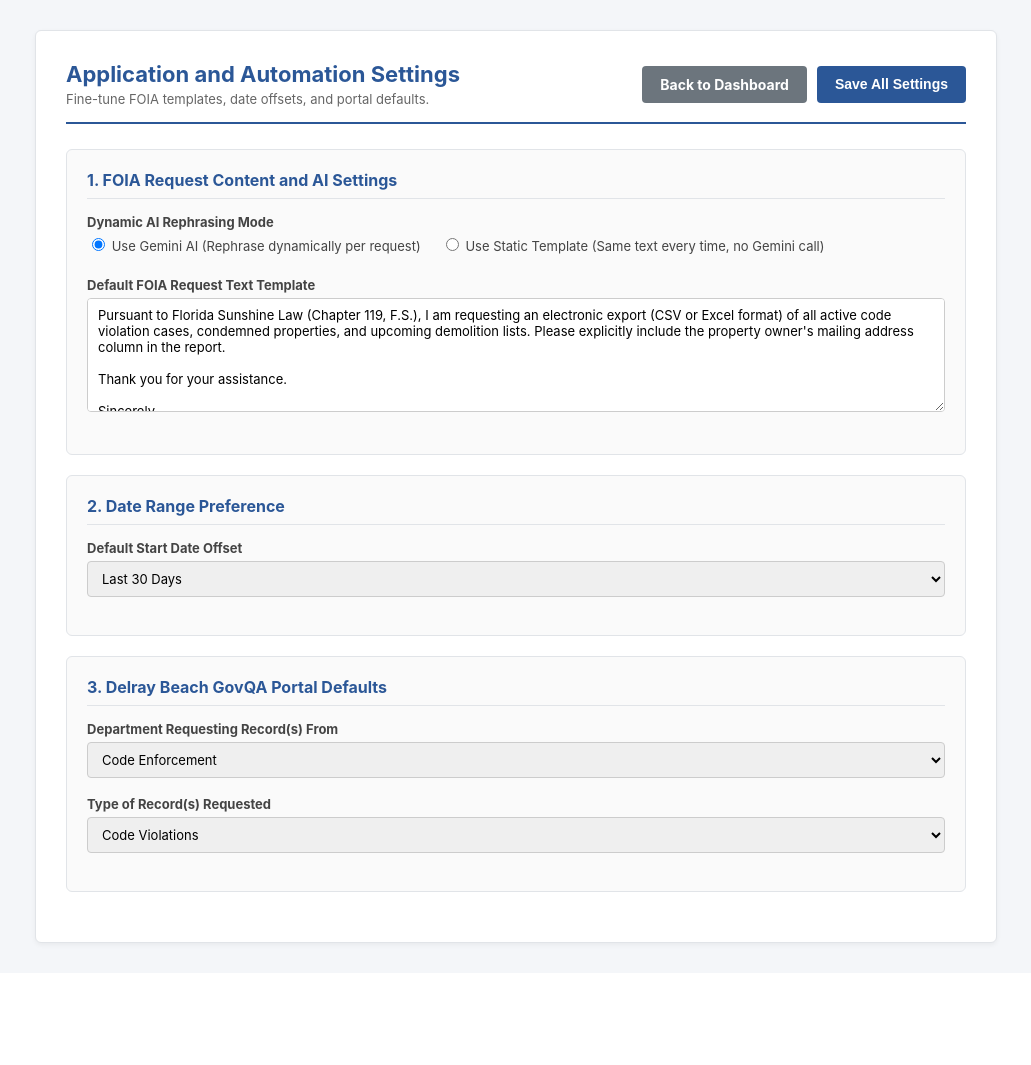
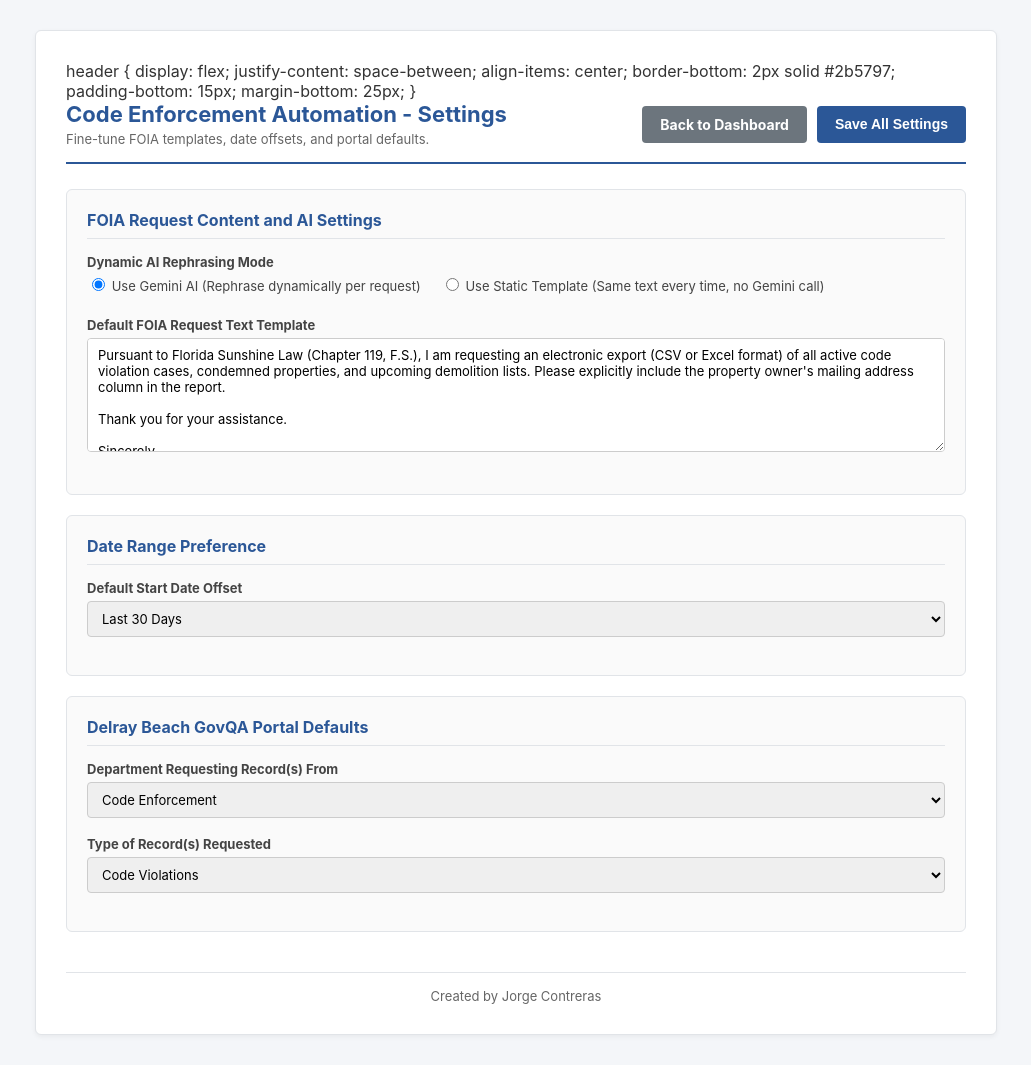
Before and after one commit to JorgeJoseContreras/boca-raton-foia-bot, a Flask app: page /settings in a window 1280 px wide. Shown: the whole page, without its empty margins (124-1155 px from the left). Before the commit the page ends 948 px from the top, so only its background shows below. Run offline with Flask 3, Linux system fonts and the light colour scheme; data comes from the database, SQL or seed files in the repository; some libraries are stand-ins or nearby versions.

Commit message:
Update layout, rename to Code Enforcement Automation, move Settings link to footer, remove section numbers, add Jorge Contreras footer attribution

```diff
--- a/templates/settings.html
+++ b/templates/settings.html
@@ -3,7 +3,7 @@
 <head>
     <meta charset="UTF-8">
     <meta name="viewport" content="width=device-width, initial-scale=1.0">
-    <title>Application Settings - FOIA Automation Manager</title>
+    <title>Code Enforcement Automation - Settings</title>
     <style>
         body {
             font-family: -apple-system, BlinkMacSystemFont, "Segoe UI", Roboto, Arial, sans-serif;
@@ -118,6 +118,15 @@
             cursor: pointer;
         }
 
+        footer {
+            margin-top: 40px;
+            padding-top: 15px;
+            border-top: 1px solid #e1e4e8;
+            font-size: 13px;
+            color: #666666;
+            text-align: center;
+        }
+
         .toast {
             position: fixed;
             bottom: 20px;
@@ -134,9 +143,17 @@
 </head>
 <body>
     <div class="container">
+        header {
+            display: flex;
+            justify-content: space-between;
+            align-items: center;
+            border-bottom: 2px solid #2b5797;
+            padding-bottom: 15px;
+            margin-bottom: 25px;
+        }
         <header>
             <div>
-                <h1>Application and Automation Settings</h1>
+                <h1>Code Enforcement Automation - Settings</h1>
                 <div style="font-size: 13px; color: #666; margin-top: 4px;">Fine-tune FOIA templates, date offsets, and portal defaults.</div>
             </div>
             <div class="btn-group">
@@ -147,7 +164,7 @@
 
         <!-- FOIA Template & AI Settings -->
         <div class="card">
-            <div class="card-title">1. FOIA Request Content and AI Settings</div>
+            <div class="card-title">FOIA Request Content and AI Settings</div>
 
             <div class="form-group">
                 <label>Dynamic AI Rephrasing Mode</label>
@@ -171,7 +188,7 @@
 
         <!-- Date Range Settings -->
         <div class="card">
-            <div class="card-title">2. Date Range Preference</div>
+            <div class="card-title">Date Range Preference</div>
             <div class="form-group">
                 <label for="startDateOffset">Default Start Date Offset</label>
                 <select id="startDateOffset">
@@ -186,7 +203,7 @@
 
         <!-- Delray Beach GovQA Defaults -->
         <div class="card">
-            <div class="card-title">3. Delray Beach GovQA Portal Defaults</div>
+            <div class="card-title">Delray Beach GovQA Portal Defaults</div>
 
             <div class="form-group">
                 <label for="delrayDept">Department Requesting Record(s) From</label>
@@ -216,6 +233,10 @@
                 </select>
             </div>
         </div>
+
+        <footer>
+            Created by Jorge Contreras
+        </footer>
     </div>
 
     <div class="toast" id="toast">Notification</div>
```
Also changed, not shown: templates/index.html (+16 -8 lines).
